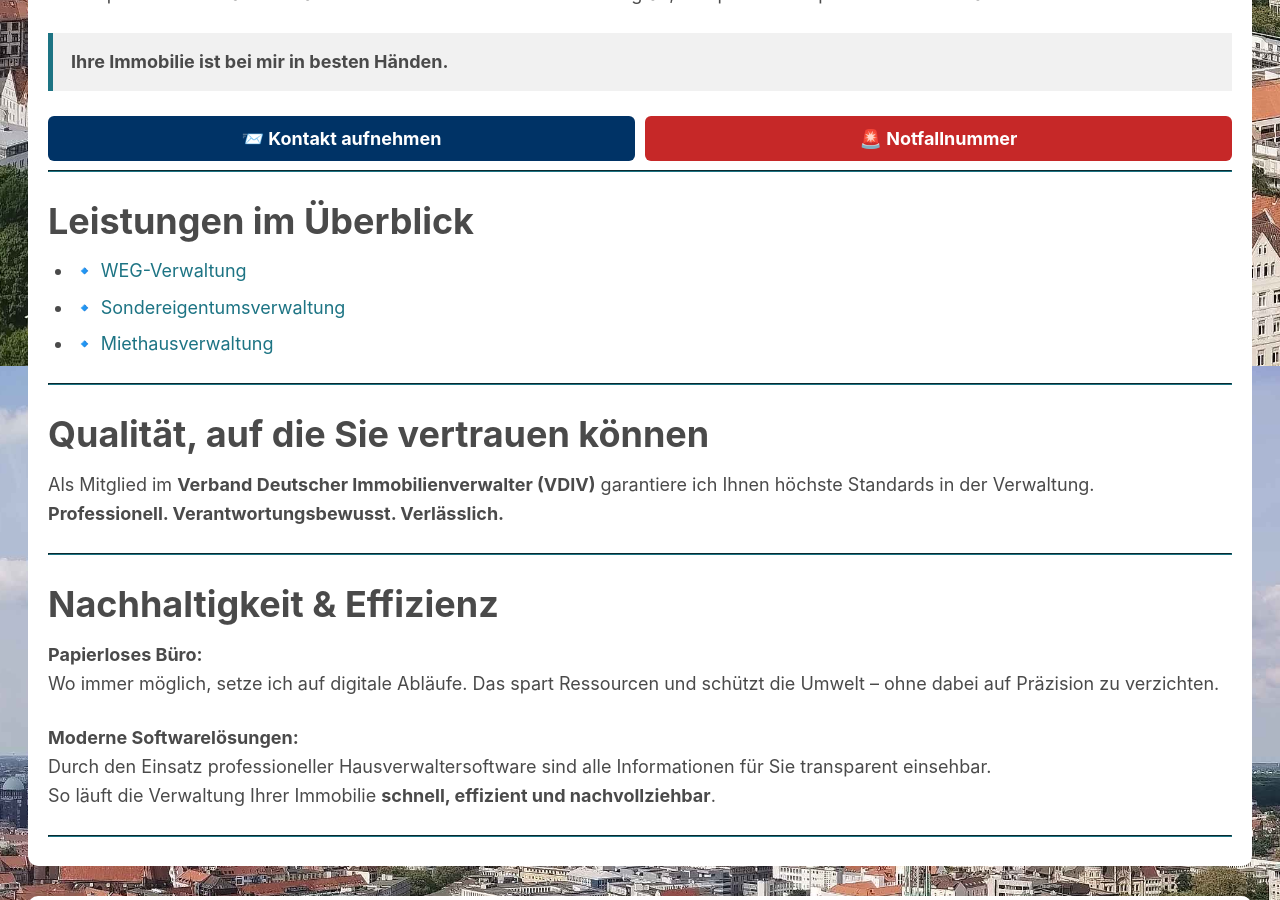
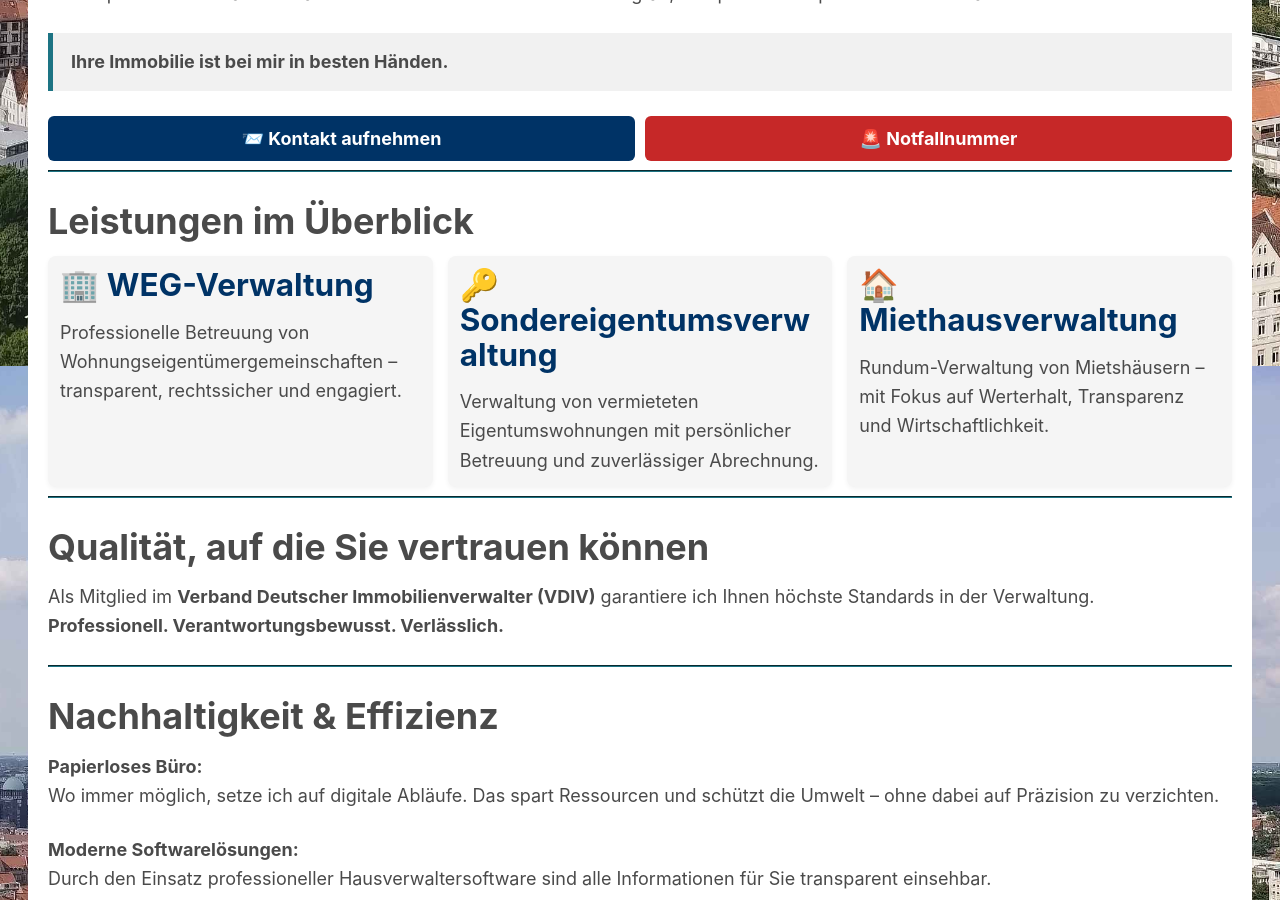
Before and after one commit to marek22k/hausverwaltung, a Jekyll site: the page built from index.md, in a window 1280 px wide and 900 px high, scrolled down 2334 px. Built offline with Jekyll 4.4.1, drawn with Linux system fonts in a browser that asks for light colours.

Commit message:
Update index.md

```diff
--- a/index.md
+++ b/index.md
@@ -78,9 +78,27 @@ Als Ihr persönlicher Hausverwalter betreue ich Ihre Immobilie mit Sorgfalt, Kom
 
 ## Leistungen im Überblick
 
-- 🔹 [WEG-Verwaltung](/weg-verwaltung/)
-- 🔹 [Sondereigentumsverwaltung](/sondereigentumsverwaltung/)
-- 🔹 [Miethausverwaltung](/miethausverwaltung/)
+<div style="display: flex; flex-wrap: wrap; gap: 1.5rem; margin-top: 1rem;">
+
+<!-- WEG-Verwaltung -->
+<div style="flex: 1 1 280px; background: #f5f5f5; padding: 1.2rem; border-radius: 8px; box-shadow: 0 2px 5px rgba(0,0,0,0.05);">
+  <h3 style="margin-top: 0;">🏢 <a href="/weg-verwaltung/" style="text-decoration: none; color: #003366;">WEG-Verwaltung</a></h3>
+  <p style="margin-bottom: 0;">Professionelle Betreuung von Wohnungseigentümergemeinschaften – transparent, rechtssicher und engagiert.</p>
+</div>
+
+<!-- Sondereigentumsverwaltung -->
+<div style="flex: 1 1 280px; background: #f5f5f5; padding: 1.2rem; border-radius: 8px; box-shadow: 0 2px 5px rgba(0,0,0,0.05);">
+  <h3 style="margin-top: 0;">🔑 <a href="/sondereigentumsverwaltung/" style="text-decoration: none; color: #003366;">Sondereigentumsverwaltung</a></h3>
+  <p style="margin-bottom: 0;">Verwaltung von vermieteten Eigentumswohnungen mit persönlicher Betreuung und zuverlässiger Abrechnung.</p>
+</div>
+
+<!-- Miethausverwaltung -->
+<div style="flex: 1 1 280px; background: #f5f5f5; padding: 1.2rem; border-radius: 8px; box-shadow: 0 2px 5px rgba(0,0,0,0.05);">
+  <h3 style="margin-top: 0;">🏠 <a href="/miethausverwaltung/" style="text-decoration: none; color: #003366;">Miethausverwaltung</a></h3>
+  <p style="margin-bottom: 0;">Rundum-Verwaltung von Mietshäusern – mit Fokus auf Werterhalt, Transparenz und Wirtschaftlichkeit.</p>
+</div>
+
+</div>
 
 ---
 
```
